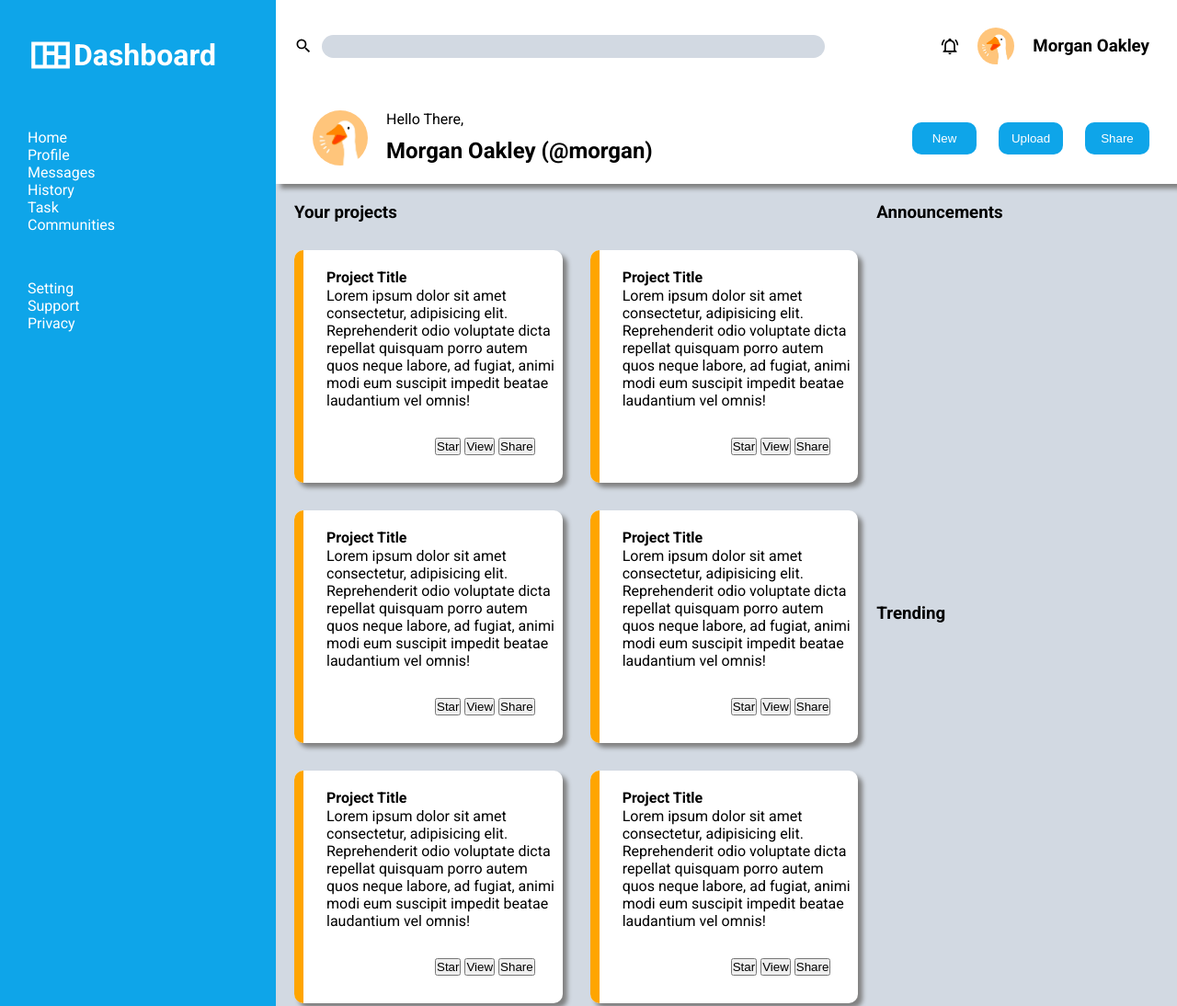
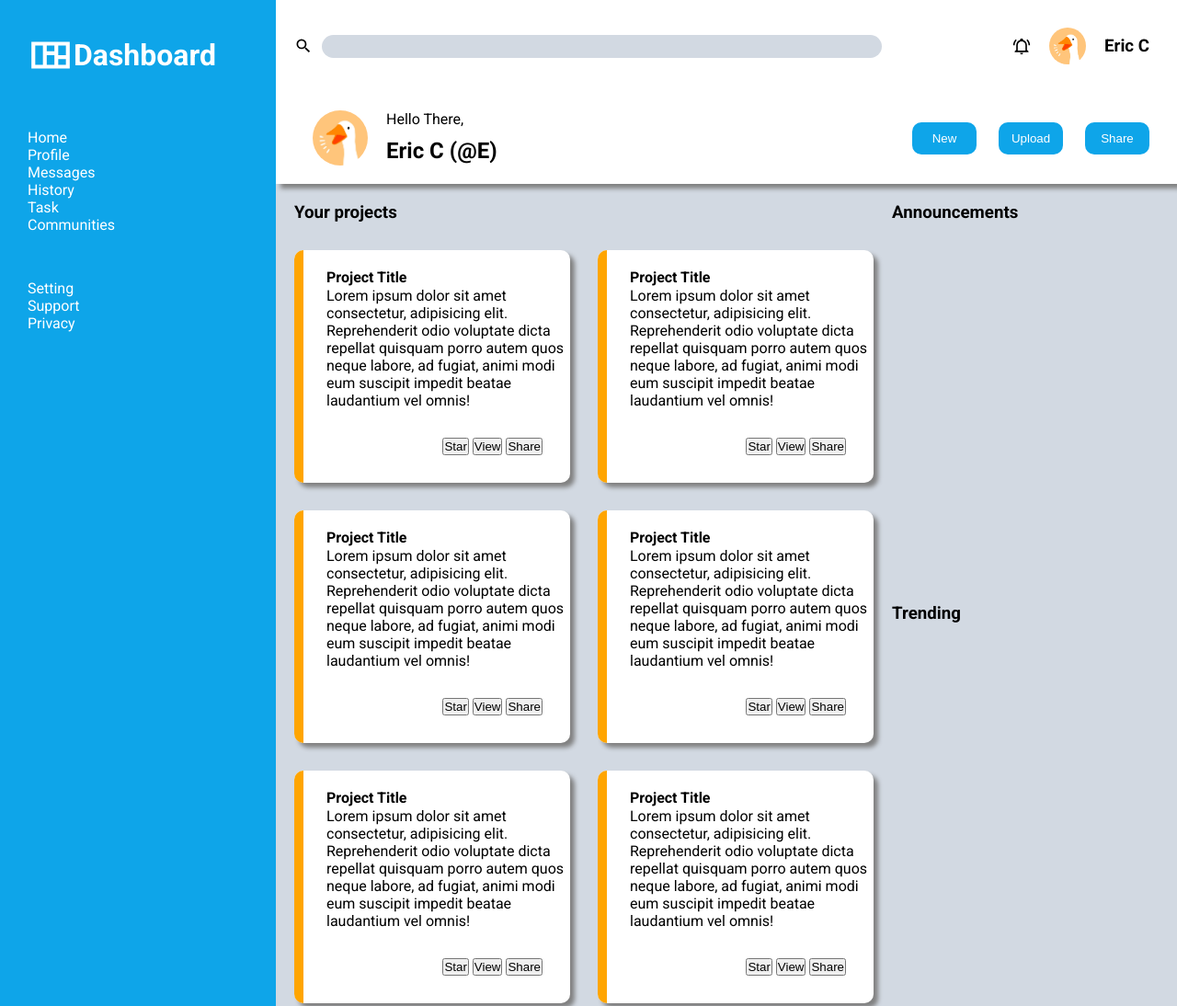
Before and after one commit to ChhayThan/admin-dashboard, a plain HTML site: page index.html in a window 1280 px wide. Shown: the top 1094 px of the page at 92% size. Drawn offline with Linux system fonts and the light colour scheme.

Commit message:
Add minmax for project cards and made minor adjustments for sidebar

```diff
--- a/index.html
+++ b/index.html
@@ -22,13 +22,13 @@
           </div>
           <img src="images/notification_icon.svg" width="20px" height="auto" />
           <img id="top-pfp" src="images/pfp.jpeg" />
-          <h3>Morgan Oakley</h3>
+          <h3>Eric C</h3>
         </div>
         <div class="lower-header">
           <div class="message">
             <img id="low-pfp" src="images/pfp.jpeg" />
             <p>Hello There,</p>
-            <h2>Morgan Oakley (@morgan)</h2>
+            <h2>Eric C (@E)</h2>
           </div>
           <div class="header-button">
             <button>New</button>
--- a/styles.css
+++ b/styles.css
@@ -114,6 +114,7 @@ input[type="search"] {
   grid-area: "logo";
   margin-top: 20px;
   margin-left: 30px;
+  margin-right: 30px;
 
   display: flex;
   align-items: center;
@@ -126,9 +127,6 @@ input[type="search"] {
   mask: url(images/dash-logo_icon.svg) no-repeat center;
   width: 50px;
   height: 50px;
-}
-
-.logo h3 {
 }
 
 .sidebar .main-links {
@@ -167,7 +165,7 @@ input[type="search"] {
 
 .projects .project-cards {
   display: grid;
-  grid-template-columns: 20px 1fr;
+  grid-template-columns: 20px minmax(280px, 1fr);
   grid-template-rows: 20px 1fr 50px;
   row-gap: 10px;
   grid-auto-flow: column;
```
